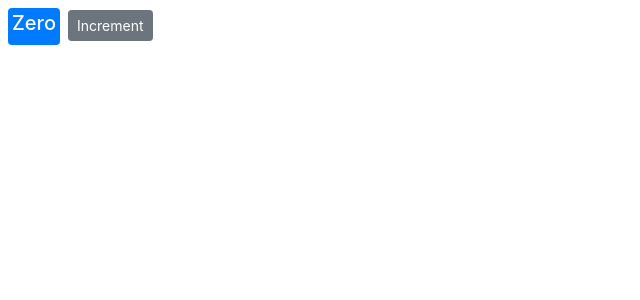
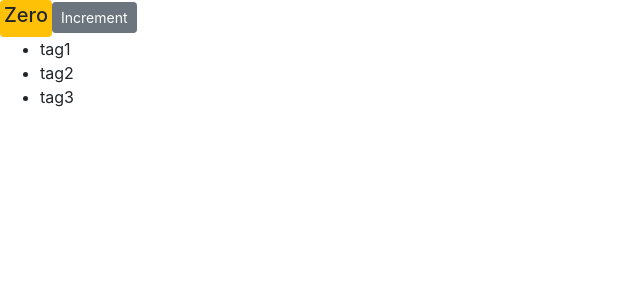
Before and after one commit to zahangirbd/reactapp, a React (Create React App) app: page / in a window 1280 px wide. Shown: the top 300 px of the page, without its empty margins (0-640 px from the left). Built offline with nearby package versions, Linux system fonts and the light colour scheme.

Commit message:
how to present a list using map

```diff
--- a/src/components/counter.jsx
+++ b/src/components/counter.jsx
@@ -1,7 +1,8 @@
 import React, { Component } from 'react';
 class Counter extends Component {
     state = {
-        count: 0
+        count: 0,
+        tags : ['tag1', 'tag2', 'tag3']
     }
     styles = {
         fontSize: 10,
@@ -11,10 +12,20 @@ class Counter extends Component {
     render() {
         return (
             <div>
-                <span style={this.styles} className="badge badge-primary m-2">{this.formatCount()}</span>
+                <span style={this.styles} className={this.getBadgeClass()}>{this.formatCount()}</span>
                 <button className="btn btn-secondary btn-sm">Increment</button>
+                <ul>
+                    {this.state.tags.map(tag=><li key={tag}>{tag}</li>)}
+                </ul>
             </div>
         );
+    }
+
+
+    getBadgeClass() {
+        let zclasses = 'badge badge-';
+        zclasses += (this.state.count == 0 ? 'warning' : 'primary');
+        return zclasses;
     }
 
     formatCount(){
```
